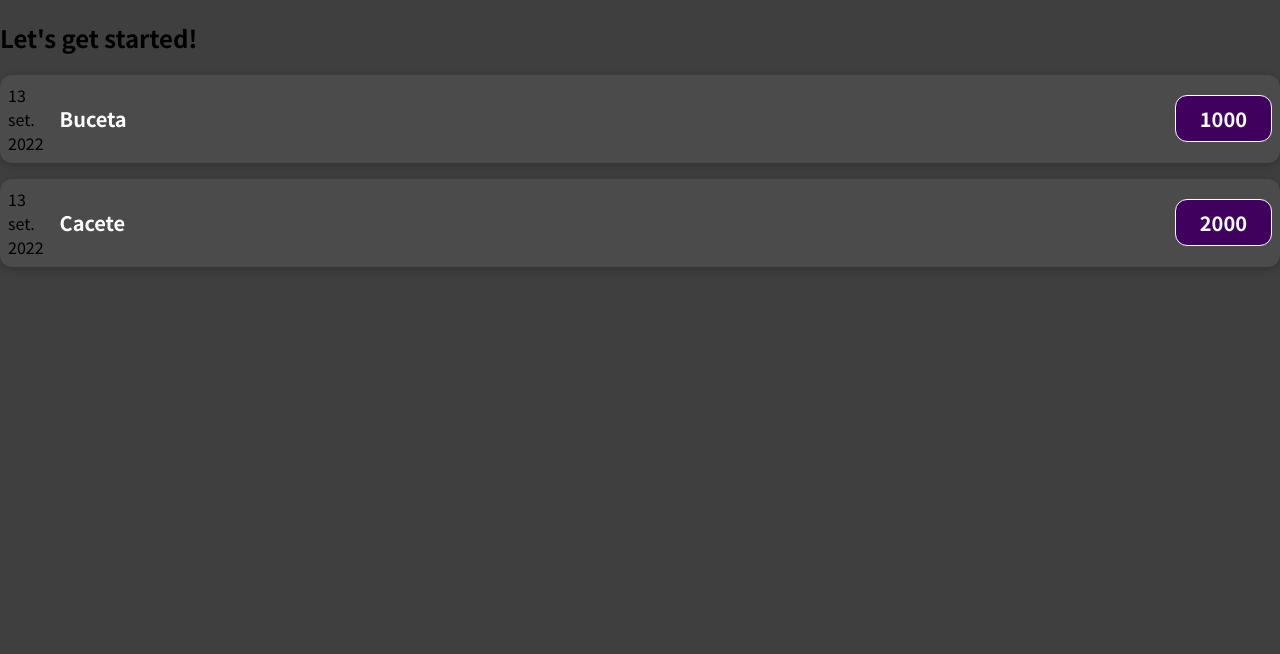
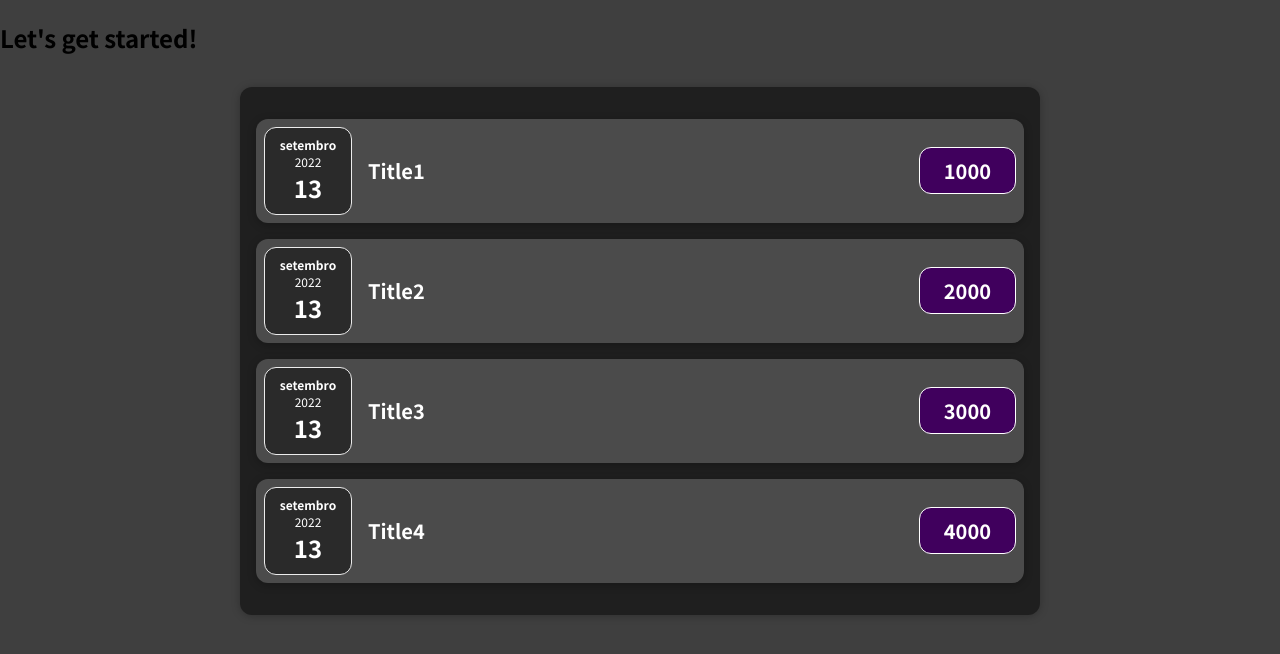
Before and after one commit to pa-tiq/expense-tracker, a JavaScript app: page / in a window 1280 px wide. Shown: the top 654 px of the page. Built offline with nearby package versions, Linux system fonts and the light colour scheme; the HTML template or start-up script is replaced by a standard one.

Commit message:
components

```diff
--- a/src/App.js
+++ b/src/App.js
@@ -1,26 +1,35 @@
-import ExpenseItem from "./components/ExpenseItem";
+import Expenses from "./components/Expenses";
 
 function App() {
 
+  const today = new Date();
   const expenseData = [
     {
-      date: new Date(),
-      title: 'Buceta',
+      date: today,
+      title: 'Title1',
       amount: 1000.00,
     },
     {
-      date: new Date(),
-      title: 'Cacete',
+      date: today,
+      title: 'Title2',
       amount: 2000.00,
+    },
+    {
+      date: today,
+      title: 'Title3',
+      amount: 3000.00,
+    },
+    {
+      date: today,
+      title: 'Title4',
+      amount: 4000.00,
     }
   ];
 
   return (
     <div>
       <h2>Let's get started!</h2>
-      {expenseData.map((ex) => (
-        <ExpenseItem title={ex.title} date={ex.date} amount={ex.amount}></ExpenseItem>
-      ))}
+      <Expenses items={expenseData}/>
     </div>
   );
 }
--- /dev/null
+++ b/src/components/ExpenseDate.css
@@ -0,0 +1,26 @@
+.expense-date {
+  display: flex;
+  flex-direction: column;
+  width: 5.5rem;
+  height: 5.5rem;
+  border: 1px solid #ececec;
+  background-color: #2a2a2a;
+  color: white;
+  border-radius: 12px;
+  align-items: center;
+  justify-content: center;
+}
+
+.expense-date__month {
+  font-size: 0.75rem;
+  font-weight: bold;
+}
+
+.expense-date__year {
+  font-size: 0.75rem;
+}
+
+.expense-date__day {
+  font-size: 1.5rem;
+  font-weight: bold;
+}
--- /dev/null
+++ b/src/components/ExpenseDate.js
@@ -0,0 +1,18 @@
+import './ExpenseDate.css';
+
+function ExpenseDate(props){
+
+  const month = props.date.toLocaleDateString('pt-BR', {month:'long'});
+  const day = props.date.toLocaleDateString('pt-BR', {day:'2-digit'});
+  const year= props.date.getFullYear();
+
+  return (
+    <div className='expense-date'>
+      <div className='expense-date__month'>{month}</div>
+      <div className='expense-date__year'>{year}</div>
+      <div className='expense-date__day'>{day}</div>
+    </div>
+  )
+}
+
+export default ExpenseDate;
--- a/src/components/ExpenseItem.js
+++ b/src/components/ExpenseItem.js
@@ -1,18 +1,11 @@
 import './ExpenseItem.css';
+import ExpenseDate from './ExpenseDate';
 
 function ExpenseItem(props){
 
-  const month = props.date.toLocaleDateString('pt-BR', {month:'short'});
-  const day = props.date.toLocaleDateString('pt-BR', {day:'2-digit'});
-  const year= props.date.getFullYear();
-
   return (
     <div className='expense-item'>
-      <div>
-        <div>{day}</div>
-        <div>{month}</div>
-        <div>{year}</div>
-      </div>
+      <ExpenseDate date={props.date}/>
       <div className='expense-item__description'>
         <h2>{props.title}</h2>
         <div className='expense-item__price'>{props.amount}</div>
--- /dev/null
+++ b/src/components/Expenses.css
@@ -0,0 +1,9 @@
+.expenses {
+  padding: 1rem;
+  background-color: rgb(31, 31, 31);
+  margin: 2rem auto;
+  width: 50rem;
+  max-width: 95%;
+  border-radius: 12px;
+  box-shadow: 0 1px 8px rgba(0, 0, 0, 0.25);
+}
--- /dev/null
+++ b/src/components/Expenses.js
@@ -0,0 +1,15 @@
+import './Expenses.css';
+import ExpenseItem from './ExpenseItem';
+
+function Expenses(props){
+
+  return (
+    <div className='expenses'>
+      {props.items.map((ex) => (
+        <ExpenseItem title={ex.title} date={ex.date} amount={ex.amount}/>
+      ))}
+    </div>
+  )
+}
+
+export default Expenses;
```
